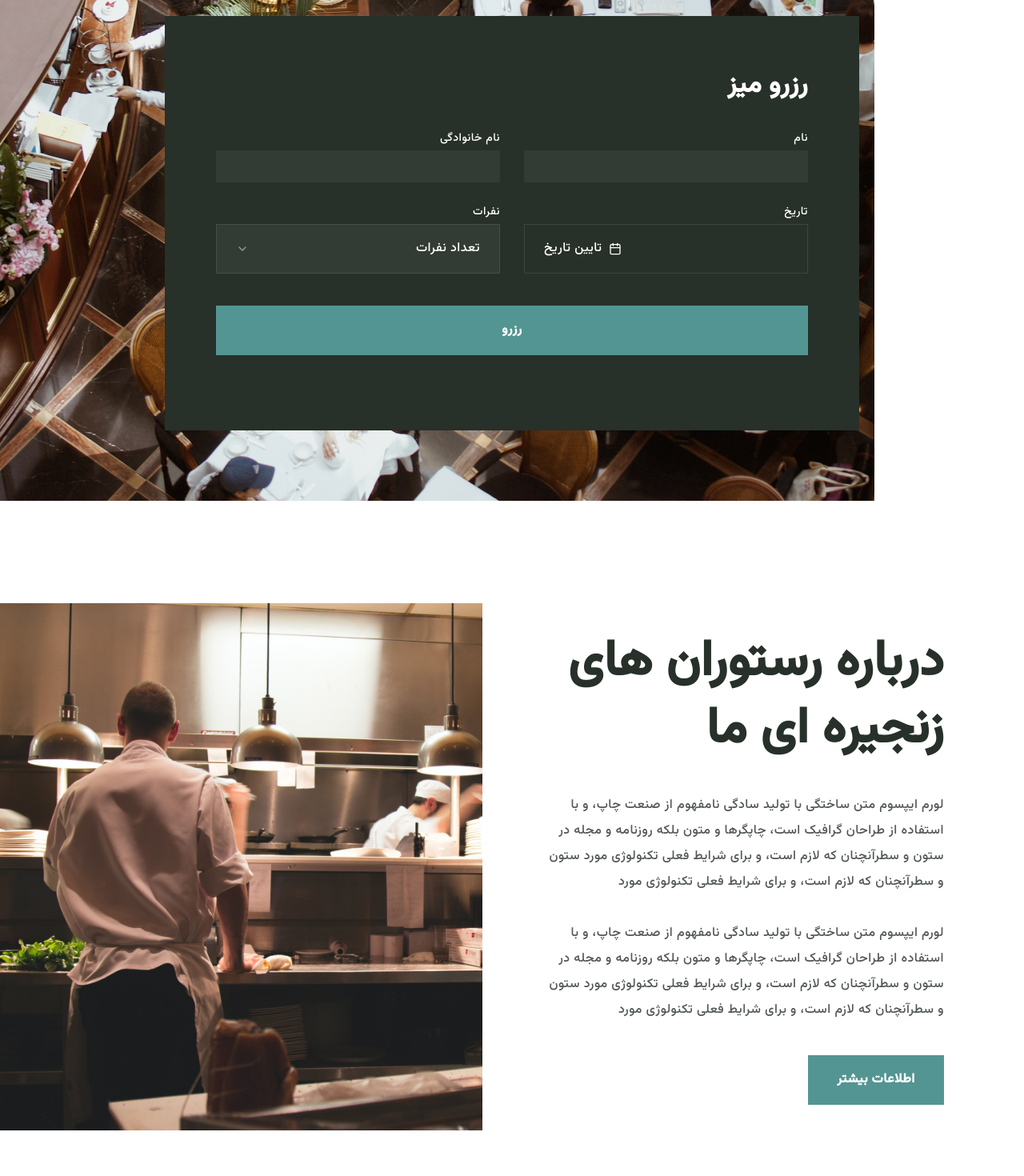
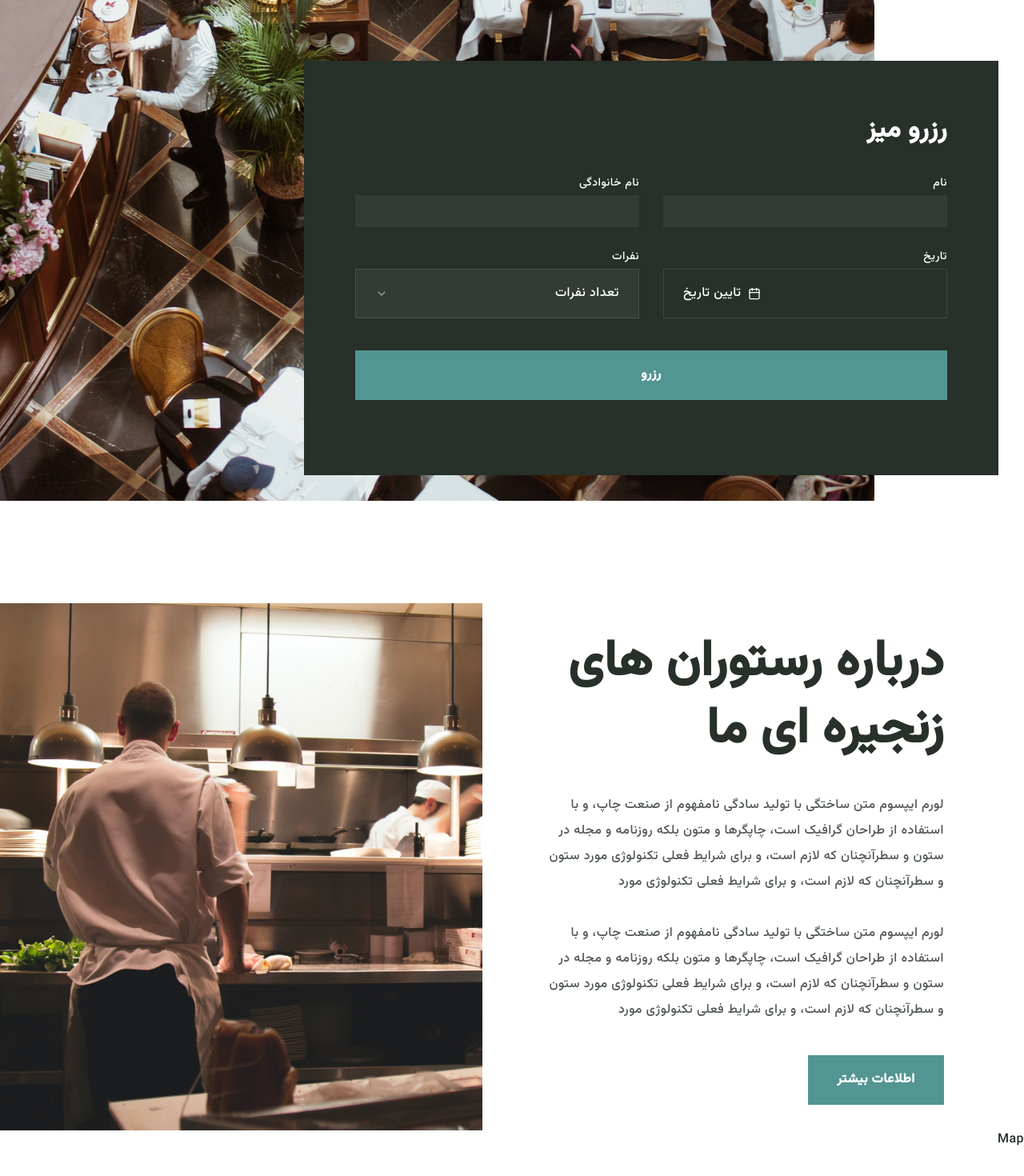
Before and after one commit to Hossein1371za/Restaurant-nextjs14-shadcn, a Next.js app: page / in a window 1280 px wide. Shown: the part 2176-3646 px from the top of the page at 80% size. Built offline with nearby package versions, Linux system fonts and the light colour scheme.

Commit message:
start map section

```diff
--- a/app/page.jsx
+++ b/app/page.jsx
@@ -1,16 +1,18 @@
 import Menu from "@/components/Menu";
-import Header from "../components/Header"
+import Header from "../components/Header";
 import Hero from "@/components/Hero";
 import Reservation from "@/components/Reservation";
 import About from "@/components/About";
+import Map from "@/components/Map";
 export default function Home() {
   return (
     <main className="w-full max-w-[1440px] bg-white mx-auto overflow-hidden">
-      <Header/>
-      <Hero/>
-      <Menu/>
-      <Reservation/>
-      <About/>
+      <Header />
+      <Hero />
+      <Menu />
+      <Reservation />
+      <About />
+      <Map />
       <div className="h-[4000px]"></div>
     </main>
   );
--- /dev/null
+++ b/components/Map.jsx
@@ -0,0 +1,8 @@
+
+const Map = () => {
+  return (
+    <div>Map</div>
+  )
+}
+
+export default Map
--- a/components/Menu.jsx
+++ b/components/Menu.jsx
@@ -31,7 +31,7 @@ const menu = [
 
 const Menu = () => {
   return (
-    <section className="relative py-12 xl:py-24 md:bg-menu" id="menu">
+    <section className="relative py-12 xl:py-24 xl:bg-menu" id="menu">
       <div className="container max-w-[1280px] mx-auto">
         <motion.div
           variants={fadeIn("left", 0.3)}
@@ -54,7 +54,7 @@ const Menu = () => {
           initial="hidden"
           whileInView={"show"}
           viewport={{ onse: false, amount: 0.2 }}
-          className="grid grid-cols-1 gap-[30px] md:grid-cols-3 md:gap-[15px] xl:grid-cols-4"
+          className="grid grid-cols-1 gap-[30px] md:grid-cols-2 md:gap-[15px] xl:grid-cols-4"
         >
           {menu.map((item, index) => {
             return (
--- a/components/Reservation.jsx
+++ b/components/Reservation.jsx
@@ -18,7 +18,7 @@ const Reservation = () => {
       initial="hidden"
       whileInView={"show"}
       viewport={{onse:false,amount:0.2}}
-      className="bg-black  w-full xl:max-w-[868px] min-h-[518px] p-8 md:m-14 md:mx-auto xl:p-16">
+      className="bg-black  w-full xl:max-w-[868px] min-h-[518px] p-8 md:m-14 md:mx-auto xl:mx-0 xl:mb-0 xl:p-16">
         <h2 className="text-white mb-9">رزرو میز</h2>
         <ReservationForm />
       </motion.div>
```
